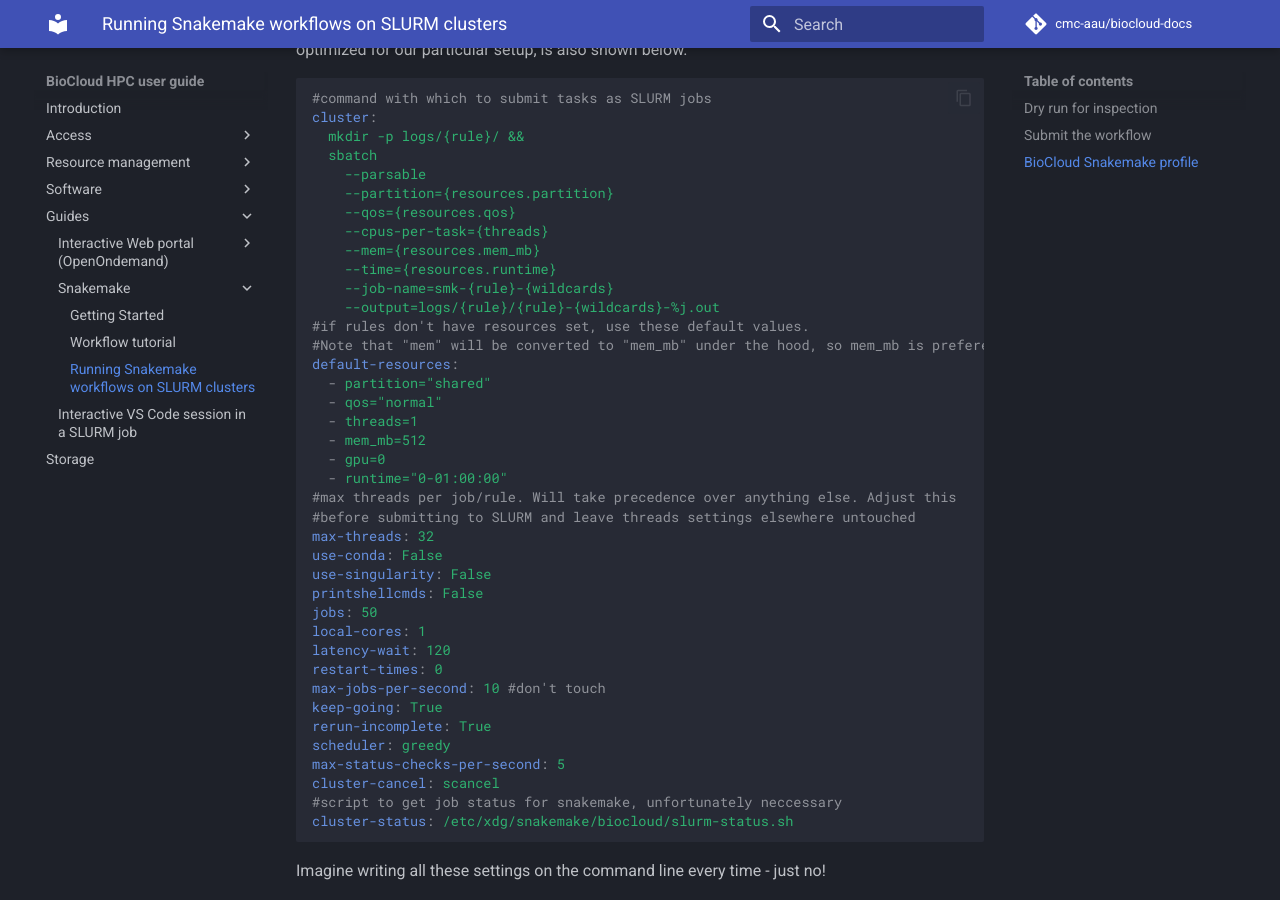
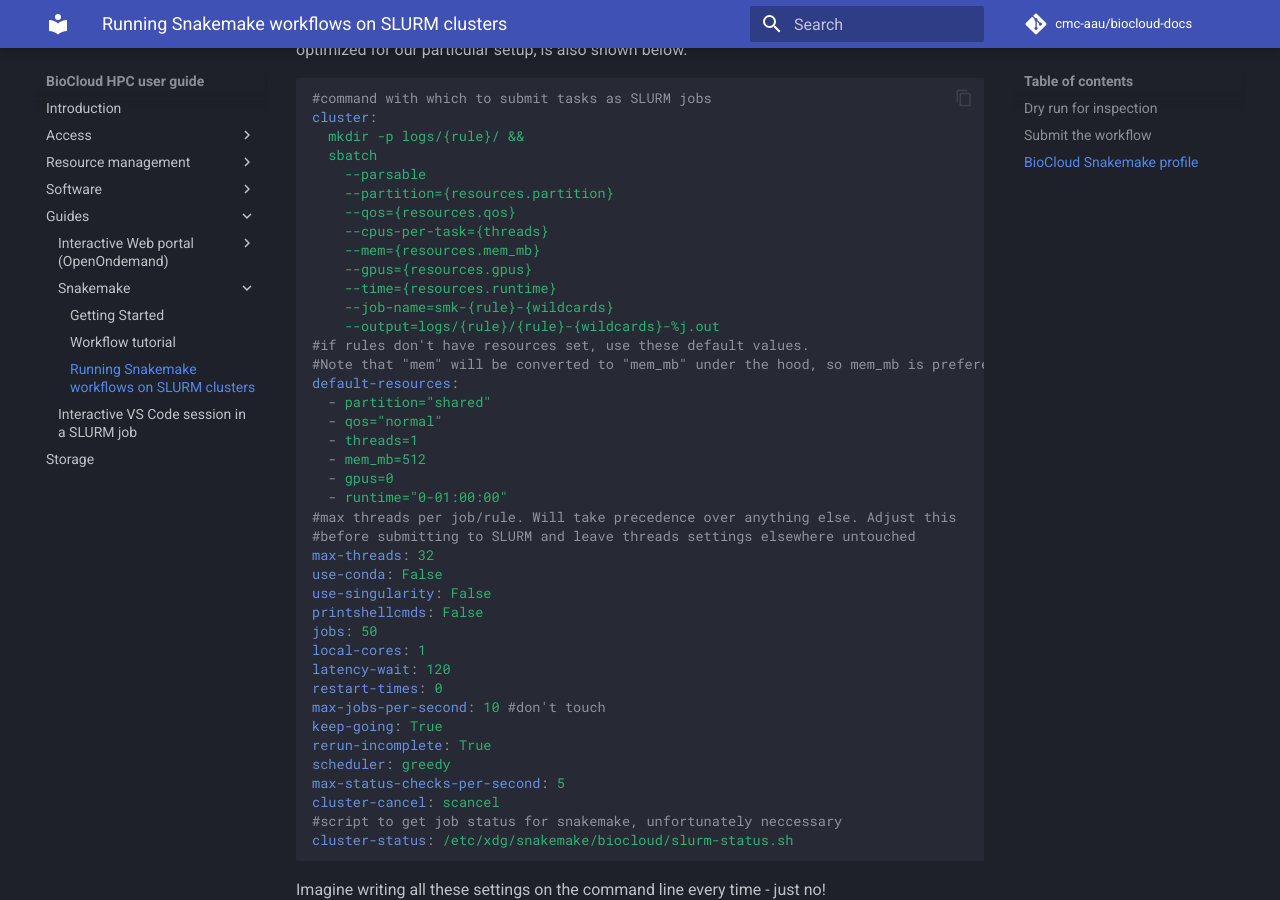
Before and after one commit to cmc-aau/hpc-docs, an MkDocs documentation site: the page built from docs/guides/snakemake/biocloud.md, in a window 1280 px wide and 900 px high, scrolled down 2126 px. Built offline with MkDocs 1.6.1 and Material for MkDocs 9.7.7, drawn with Linux system fonts in a browser that asks for light colours; comment, search, counter and statistics services are not loaded.

Commit message:
forgot gpus under resources

```diff
--- a/docs/guides/snakemake/biocloud.md
+++ b/docs/guides/snakemake/biocloud.md
@@ -61,6 +61,7 @@
     --qos={resources.qos}
     --cpus-per-task={threads}
     --mem={resources.mem_mb}
+    --gpus={resources.gpus}
     --time={resources.runtime}
     --job-name=smk-{rule}-{wildcards}
     --output=logs/{rule}/{rule}-{wildcards}-%j.out
@@ -71,7 +72,7 @@
   - qos="normal"
   - threads=1
   - mem_mb=512
-  - gpu=0
+  - gpus=0
   - runtime="0-01:00:00"
 #max threads per job/rule. Will take precedence over anything else. Adjust this
 #before submitting to SLURM and leave threads settings elsewhere untouched
```
